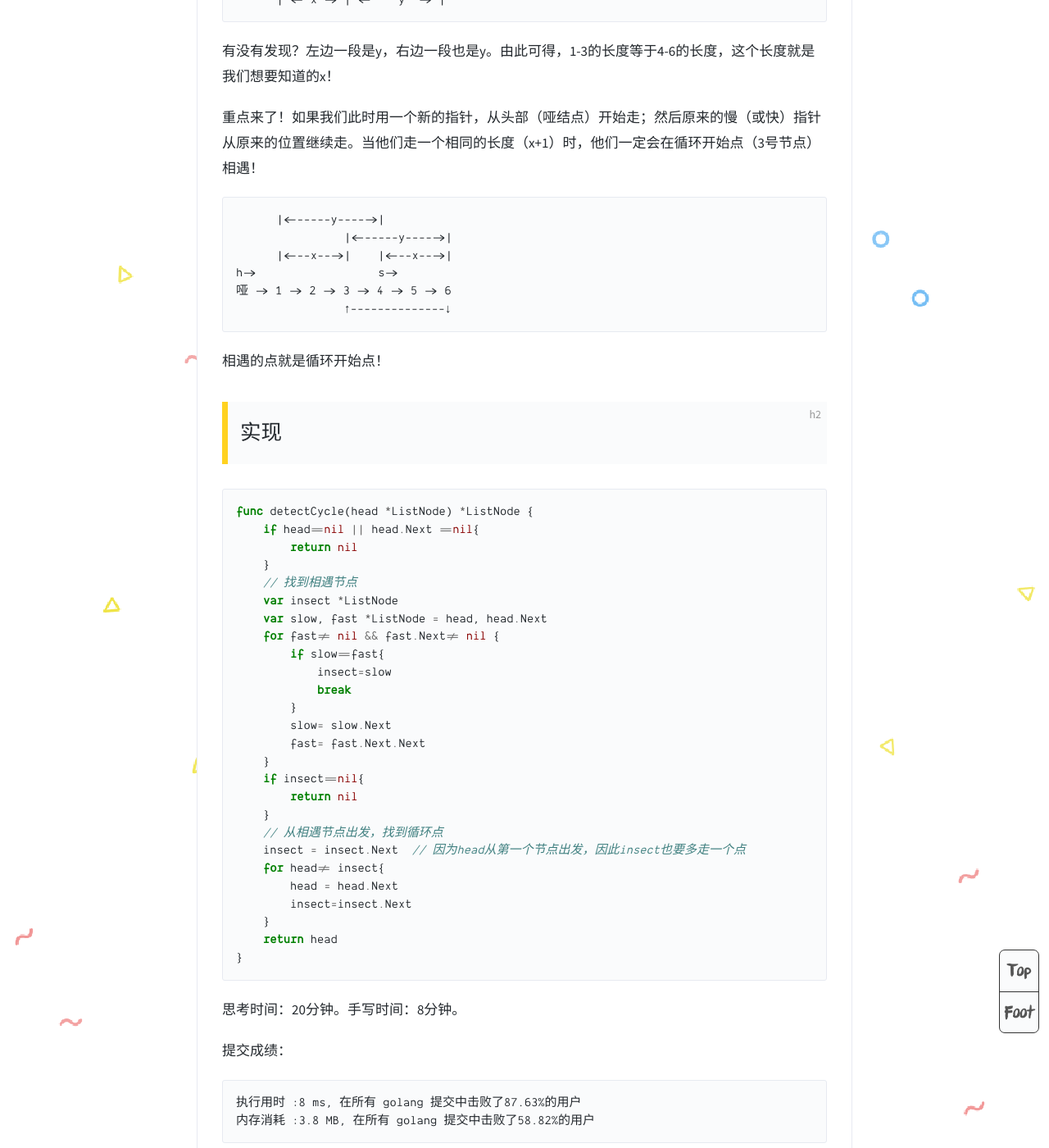
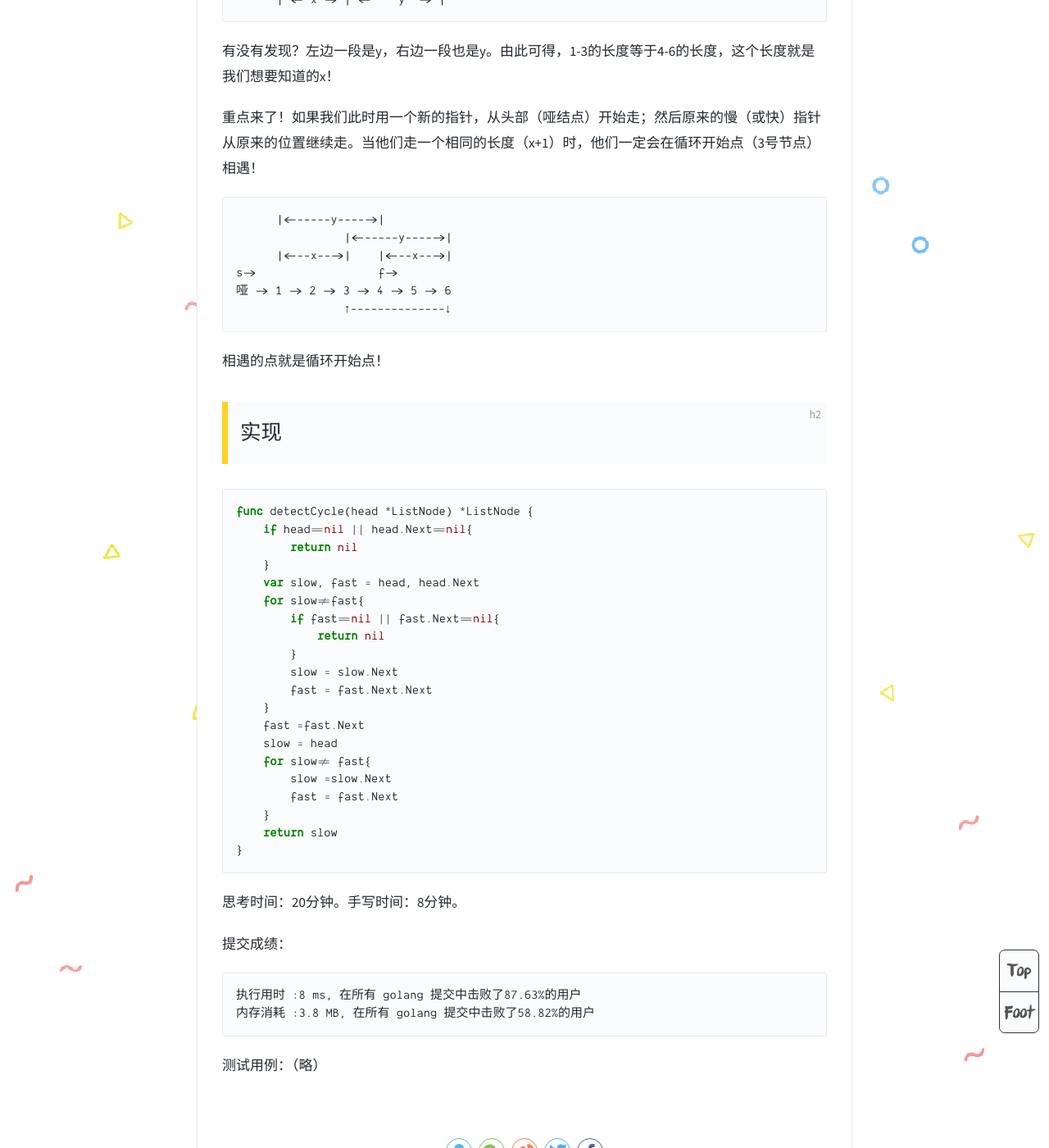
Before and after one commit to Saodd/Saodd.github.io.backup-Jun2020, a Jekyll site: the page built from _posts/2019-11-27-LeetCode-141-142.MD, in a window 1280 px wide and 1400 px high, scrolled down 4868 px. Shown: the whole window at 82% size. Built offline with Jekyll 4.4.1, drawn with Linux system fonts in a browser that asks for light colours; comment, search, counter and statistics services are not loaded.

Commit message:
LeetCode 160

````diff
--- a/_posts/2019-11-27-LeetCode-141-142.MD
+++ b/_posts/2019-11-27-LeetCode-141-142.MD
@@ -177,7 +177,7 @@ func hasCycle(head *ListNode) bool {
       |<------y----->|
                 |<------y----->|
       |<---x--->|    |<---x--->|
-h->                  s->
+s->                  f->
 哑 -> 1 -> 2 -> 3 -> 4 -> 5 -> 6
                 ↑--------------↓
 ```
@@ -188,30 +188,24 @@ h->                  s->
 
 ```go
 func detectCycle(head *ListNode) *ListNode {
-    if head==nil || head.Next ==nil{
+    if head==nil || head.Next==nil{
         return nil
     }
-    // 找到相遇节点
-    var insect *ListNode
-    var slow, fast *ListNode = head, head.Next
-    for fast!= nil && fast.Next!= nil {
-        if slow==fast{
-            insect=slow
-            break
+    var slow, fast = head, head.Next
+    for slow!=fast{
+        if fast==nil || fast.Next==nil{
+            return nil
         }
-        slow= slow.Next
-        fast= fast.Next.Next
+        slow = slow.Next
+        fast = fast.Next.Next
     }
-    if insect==nil{
-        return nil
+    fast =fast.Next
+    slow = head
+    for slow!= fast{
+        slow =slow.Next
+        fast = fast.Next
     }
-    // 从相遇节点出发，找到循环点
-    insect = insect.Next  // 因为head从第一个节点出发，因此insect也要多走一个点
-    for head!= insect{
-        head = head.Next
-        insect=insect.Next
-    }
-    return head
+    return slow
 }
 ```
 
````
Also changed, not shown: _posts/2019-11-26-Go源码-context.MD (+1 -1 lines), _posts/2019-12-09-LeetCode-160.MD (added, +102 -0 lines).
